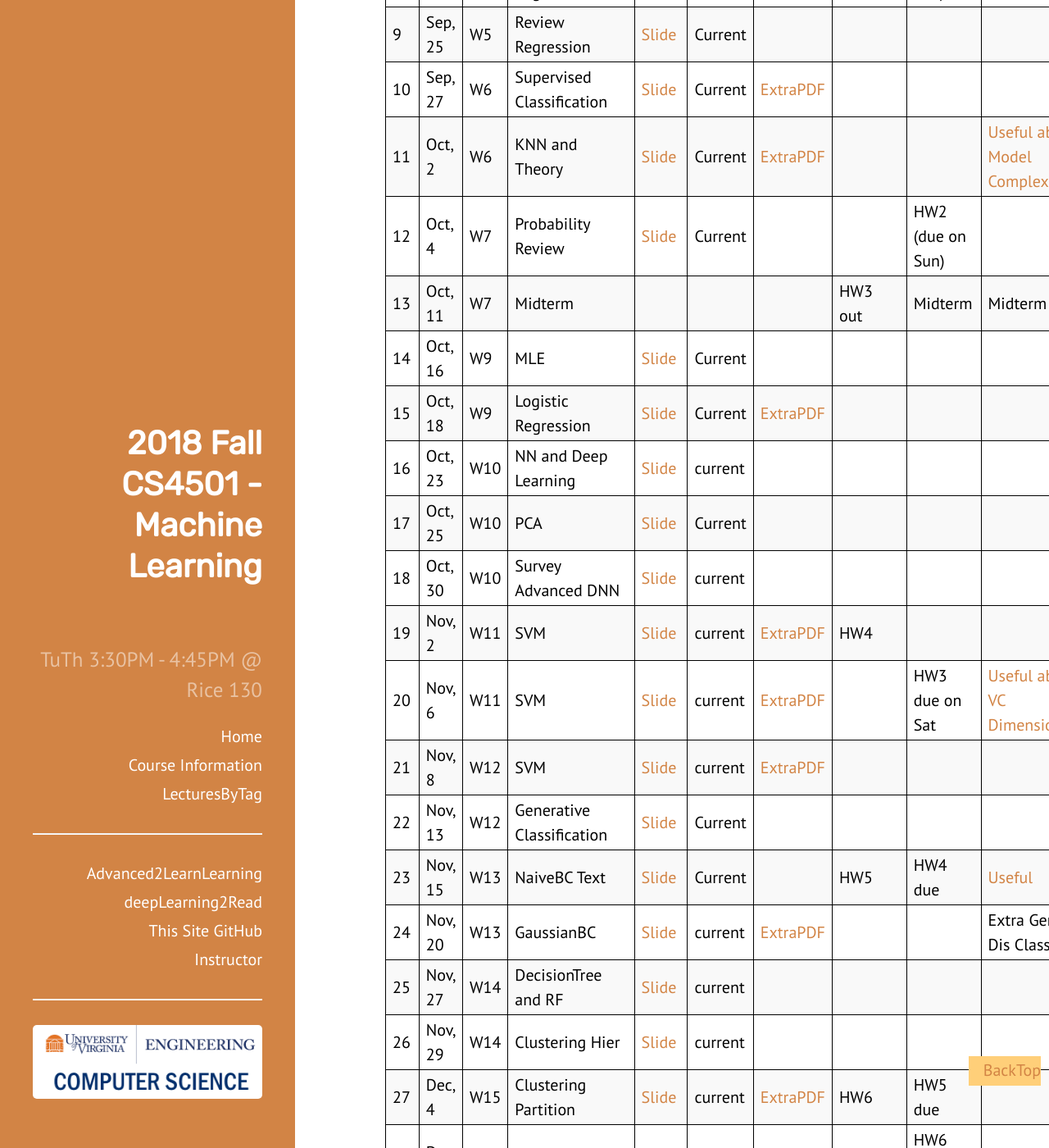
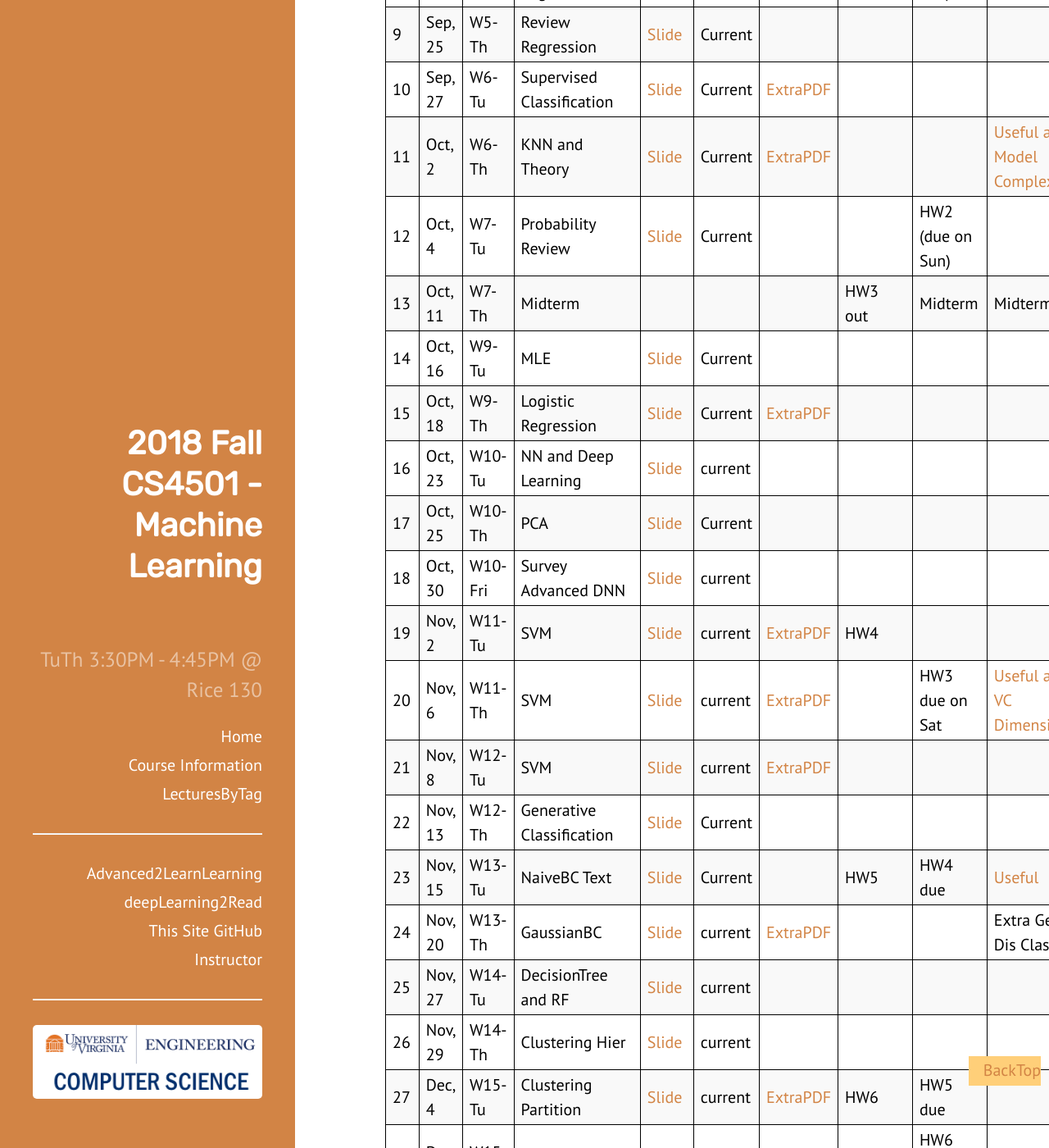
Before and after one commit to dblakely/2018fUVA-CS4501MachineLearning, a Jekyll site: the page built from index.html, in a window 1280 px wide and 1400 px high, scrolled down 1180 px. Shown: the whole window at 82% size. Built offline with Jekyll 4.4.1, drawn with Linux system fonts in a browser that asks for light colours; some of the changed text lies outside the part shown.

Commit message:
revise format a bit

```diff
--- a/index.html
+++ b/index.html
@@ -47,7 +47,7 @@ when you find my typos or have comments. The covered materials are by no means a
 <tr>
 <td>{{ counter }}</td>
 <td><span class="date"> {{ post.date | date: "%-b, %-d "  }}</span></td>
-<td>{{ post.desc }}</td>
+<td>{{ post.desc }}-{{ post.week }}</td>
 
 {% if counter == 0 %}
 <td><a href="{{ site.baseurl }}{{ post.url }}">{{ post.title }} </a></td>
```
Also changed, not shown: _posts/2018-12-06-review.md (+1 -1 lines).
